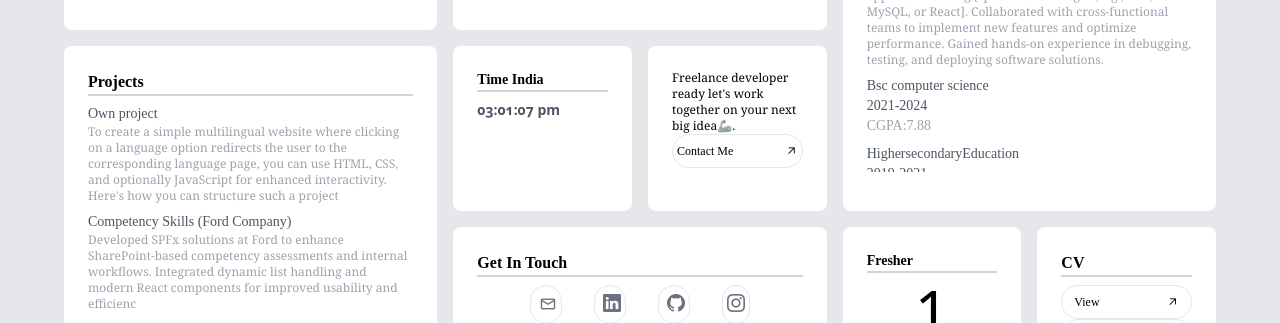
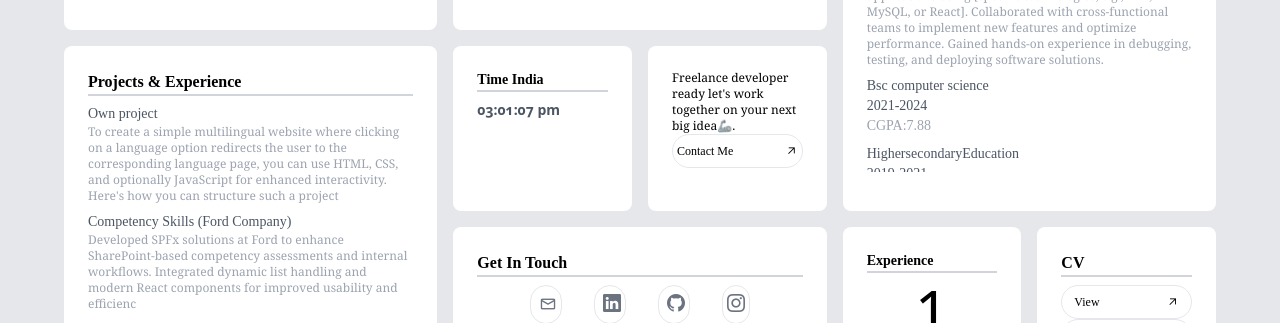
Before and after one commit to manojcoders/resume, a React (Create React App) app: page / in a window 1280 px wide. Shown: the part 265-588 px from the top of the page. Built offline with nearby package versions, Linux system fonts and the light colour scheme.

Commit message:
Update App.js
Experience

```diff
--- a/src/App.js
+++ b/src/App.js
@@ -93,7 +93,7 @@ const App = () => {
      </div>
      {/* {projects} */}
      <div className="card bg-white rounded-lg p-6 col-span-1 row-span-1 md:row-span-2 md:col-span-2">
-      <h4 class="font-bold card-content border-b-2 mb-2 border-gray-300">Projects</h4>
+      <h4 class="font-bold card-content border-b-2 mb-2 border-gray-300">Projects & Experience</h4>
       <div className="text-sm card-content-syne max-h-60 overflow-y-hidden hover:overflow-y-auto">
         <div className="flex flex-col pb-2">
           <span class="text-gray-600">Own project</span>
@@ -189,7 +189,7 @@ const App = () => {
        </div>
        {/* {year} */}
        <div className="card bg-white rounded-lg p-6 row-span-1 md:row-span-2">
-        <h4 class="font-bold border-b-2 mb-2 border-gray-300 text-sm card-content-syne">Fresher</h4>
+        <h4 class="font-bold border-b-2 mb-2 border-gray-300 text-sm card-content-syne">Experience</h4>
         <p class="text-black text-center text-6xl">1</p>
        </div>
         {/* {cv} */}
```
